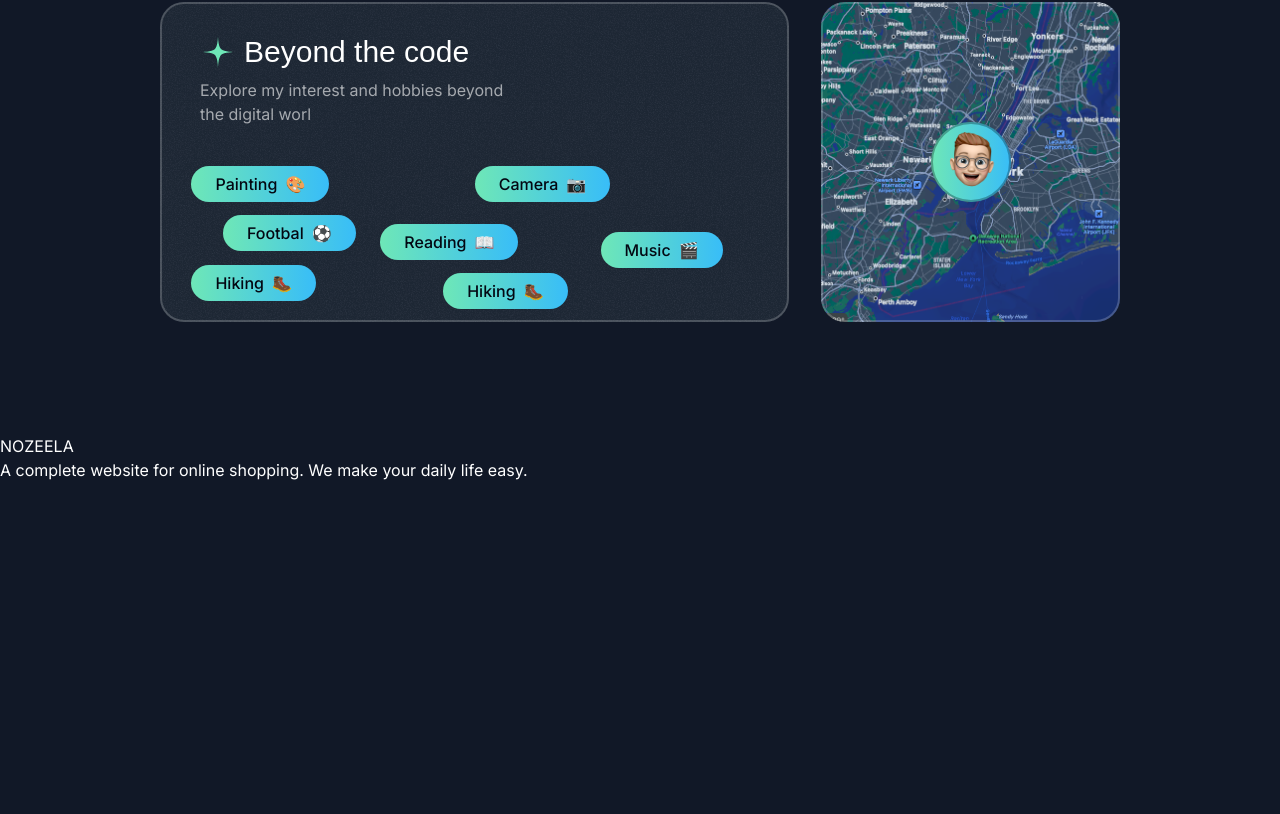
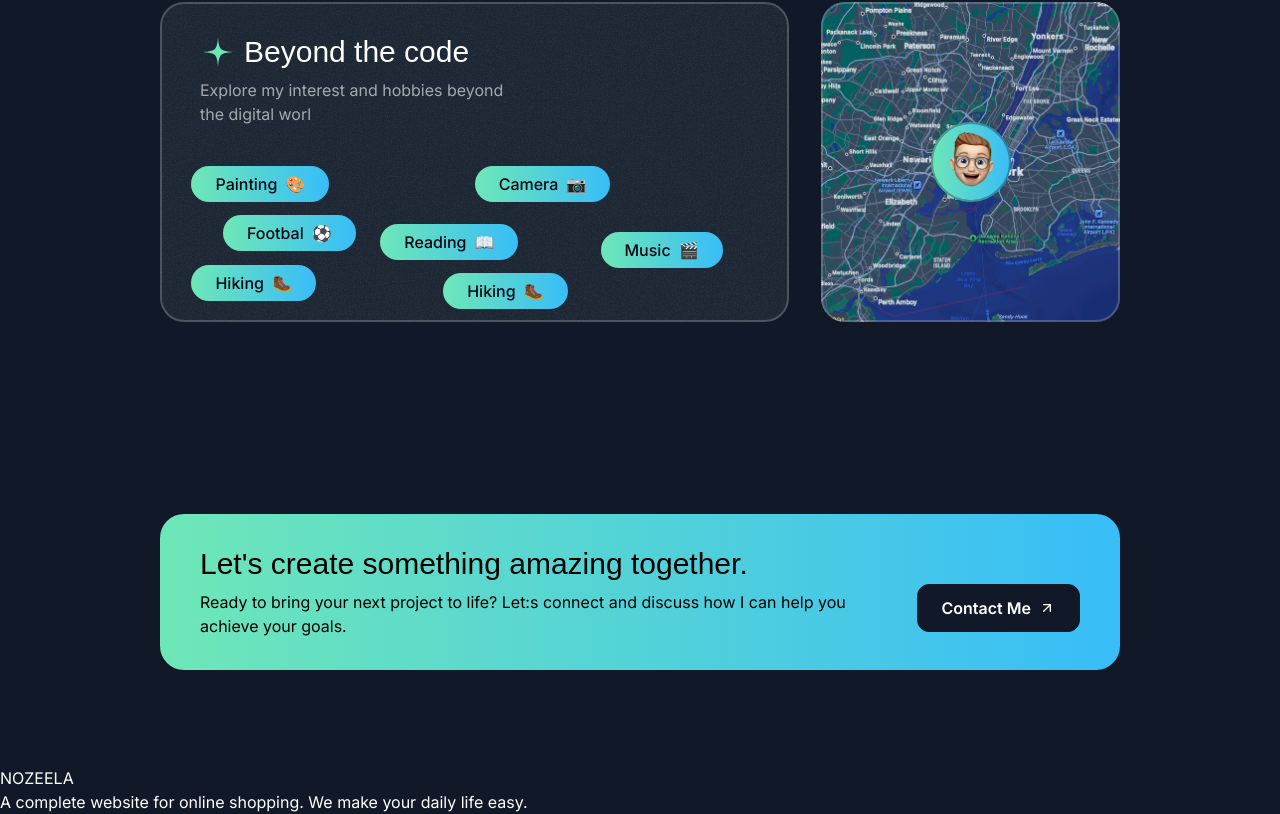
Before and after one commit to Niteshpanday05/portfolio, a Next.js app: page / in a window 1280 px wide. Shown: the part 4462-5276 px from the top of the page. Before the commit the page ends 4944 px from the top, so only its background shows below. Built offline with nearby package versions, Linux system fonts and the light colour scheme; a web font is replaced by a local one.

Commit message:
about section done

```diff
--- a/src/app/page.tsx
+++ b/src/app/page.tsx
@@ -5,6 +5,7 @@
 import { ProjectsSection } from "@/sections/Projects";
 import { TapeSection } from "@/sections/Tape";
 import { TestimonialsSection } from "@/sections/Testimonials";
+import { ContactSection } from "@/sections/Contact";
 
 export default function Home() {
   return (
@@ -15,6 +16,7 @@
       <TapeSection />
       <TestimonialsSection />
       <AboutSection/>
+      <ContactSection/>
       <Footer/>
     </div>
   );
--- a/src/sections/Contact.tsx
+++ b/src/sections/Contact.tsx
@@ -1,3 +1,37 @@
+import ArrowUpRightIcon from "@/assets/icons/arrow-up-right.svg";
+import grainImage from "@/assets/images/grain.jpg";
+
 export const ContactSection = () => {
-  return <div>Contact Section</div>;
+  return (
+    <div className="py-16 pt-12 lg:py-24 lg:pt-20">
+      <div className="container">
+        <div className="bg-gradient-to-r from-emerald-300 to-sky-400 text-black py-8 px-10 rounded-3xl text-center md:text-left relative overflow-hidden">
+          <div
+            className="absolute inset-0 opacity-5 -z-10 "
+            style={{
+              backgroundImage: `url(${grainImage.src})`,
+            }}
+          ></div>
+          <div className="flex flex-col md:flex-row gap-8 md:gap-16 items-center">
+            <div className="">
+              <h2 className="font-serif text-2xl md:text-3xl">
+                Let's create something amazing together.
+              </h2>
+              <p className="text-sm  md:text-base mt-2 ">
+                Ready to bring your next project to life? Let:s connect and
+                discuss how I can help you achieve your goals.
+              </p>
+            </div>
+            <div>
+              <button className="text-white bg-gray-900 inline-flex items-center
+              gap-2 px-6 h-12  border border-gray-900 rounded-xl mt-8 w-max">
+                <span className="font-semibold ">Contact Me</span>
+                <ArrowUpRightIcon className="size-4" />
+              </button>
+            </div>
+          </div>
+        </div>
+      </div>
+    </div>
+  );
 };
```
